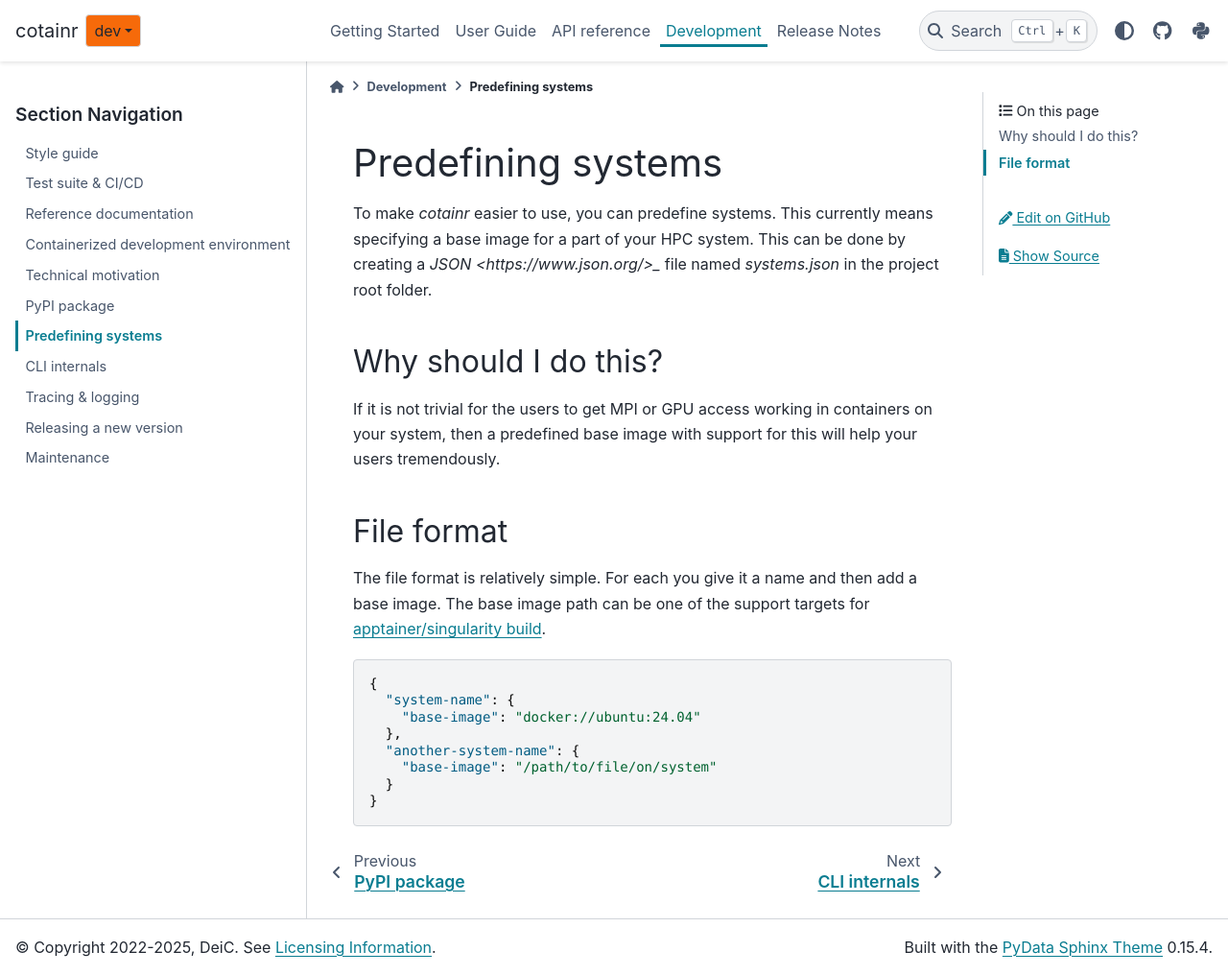
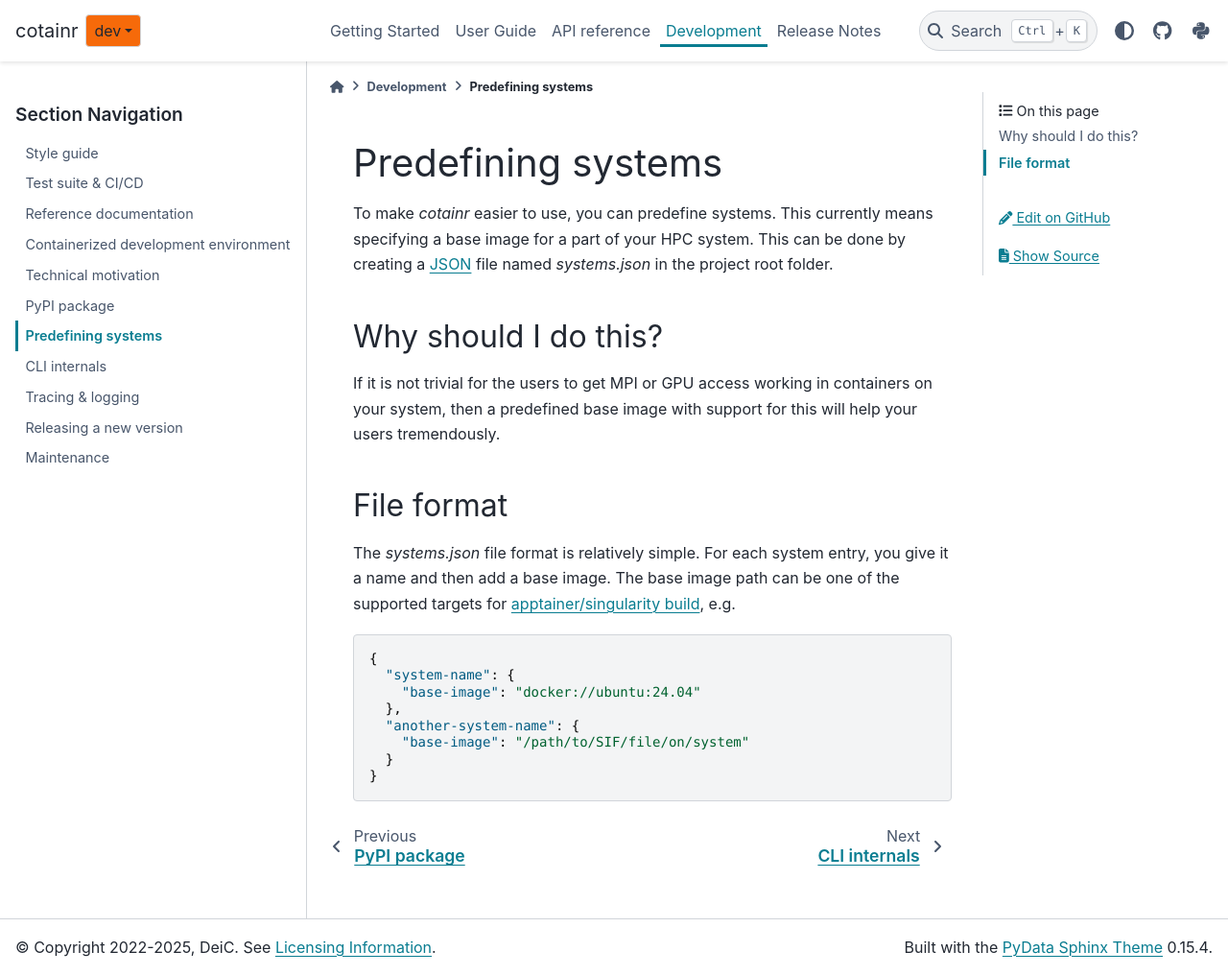
Before and after one commit to DeiC-HPC/cotainr, a Sphinx documentation site: the page built from doc/development/systems.rst, in a window 1280 px wide and 1016 px high. Shown: the whole window at 96% size. Built offline with Sphinx 7.4.7 and the PyData theme 0.15.4, drawn with Linux system fonts in a browser that asks for light colours; pages that are not in the unit, such as notebooks, are missing from menus; the version number could not be read and is left out.

Commit message:
Minor fixes for systems docs.

```diff
--- a/doc/development/pypi_package.rst
+++ b/doc/development/pypi_package.rst
@@ -2,7 +2,6 @@
 
 PyPI package
 ============
-
 The `cotainr` project provides `wheels <https://packaging.python.org/en/latest/specifications/binary-distribution-format/>`_ and `sdist sources <https://packaging.python.org/en/latest/specifications/source-distribution/>`_ on `PyPI <https://pypi.org/project/cotainr/>`_.
 
 These wheels and dist sources are automatically built as part of the :ref:`CD release pipeline <CD_workflows>` using `hatchling <https://hatch.pypa.io/latest/>`_ as build backend and `uv <https://docs.astral.sh/uv/>`_ as a build frontend. The build configuration is defined in the `pyproject.toml <https://github.com/DeiC-HPC/cotainr/blob/main/pyproject.toml>`_ file. The wheels only contain the `cotainr` sub-packages and modules, i.e. the minimal set of files needed to run `cotainr`. The sdist sources contain the `cotainr` sub-packages and modules as well as the :ref:`test suite <test_suite>`, :ref:`reference documentation <reference_docs>`, the `cotainr` license text, and the `cotainr` development configuration files. See the `build-system` and `tool.hatch` configuration tables in the `pyproject.toml <https://github.com/DeiC-HPC/cotainr/blob/main/pyproject.toml>`_ file for more details.
--- a/doc/development/systems.rst
+++ b/doc/development/systems.rst
@@ -2,22 +2,15 @@
 
 Predefining systems
 ===================
-
-To make `cotainr` easier to use, you can predefine systems.
-This currently means specifying a base image for a part of your HPC system.
-This can be done by creating a `JSON <https://www.json.org/>_` file named `systems.json` in the project root folder.
+To make `cotainr` easier to use, you can predefine systems. This currently means specifying a base image for a part of your HPC system. This can be done by creating a `JSON <https://www.json.org/>`_ file named `systems.json` in the project root folder.
 
 Why should I do this?
 ---------------------
-
 If it is not trivial for the users to get MPI or GPU access working in containers on your system, then a predefined base image with support for this will help your users tremendously.
-
 
 File format
 -----------
-
-The file format is relatively simple. For each you give it a name and then add a base image.
-The base image path can be one of the support targets for `apptainer/singularity build <https://apptainer.org/docs/user/latest/build_a_container.html#overview>`_.
+The `systems.json` file format is relatively simple. For each system entry, you give it a name and then add a base image. The base image path can be one of the supported targets for `apptainer/singularity build <https://apptainer.org/docs/user/latest/build_a_container.html#overview>`_, e.g.
 
 .. code-block:: json
 
@@ -26,6 +19,6 @@ The base image path can be one of the support targets for `apptainer/singularity
         "base-image": "docker://ubuntu:24.04"
       },
       "another-system-name": {
-        "base-image": "/path/to/file/on/system"
+        "base-image": "/path/to/SIF/file/on/system"
       }
     }
```
